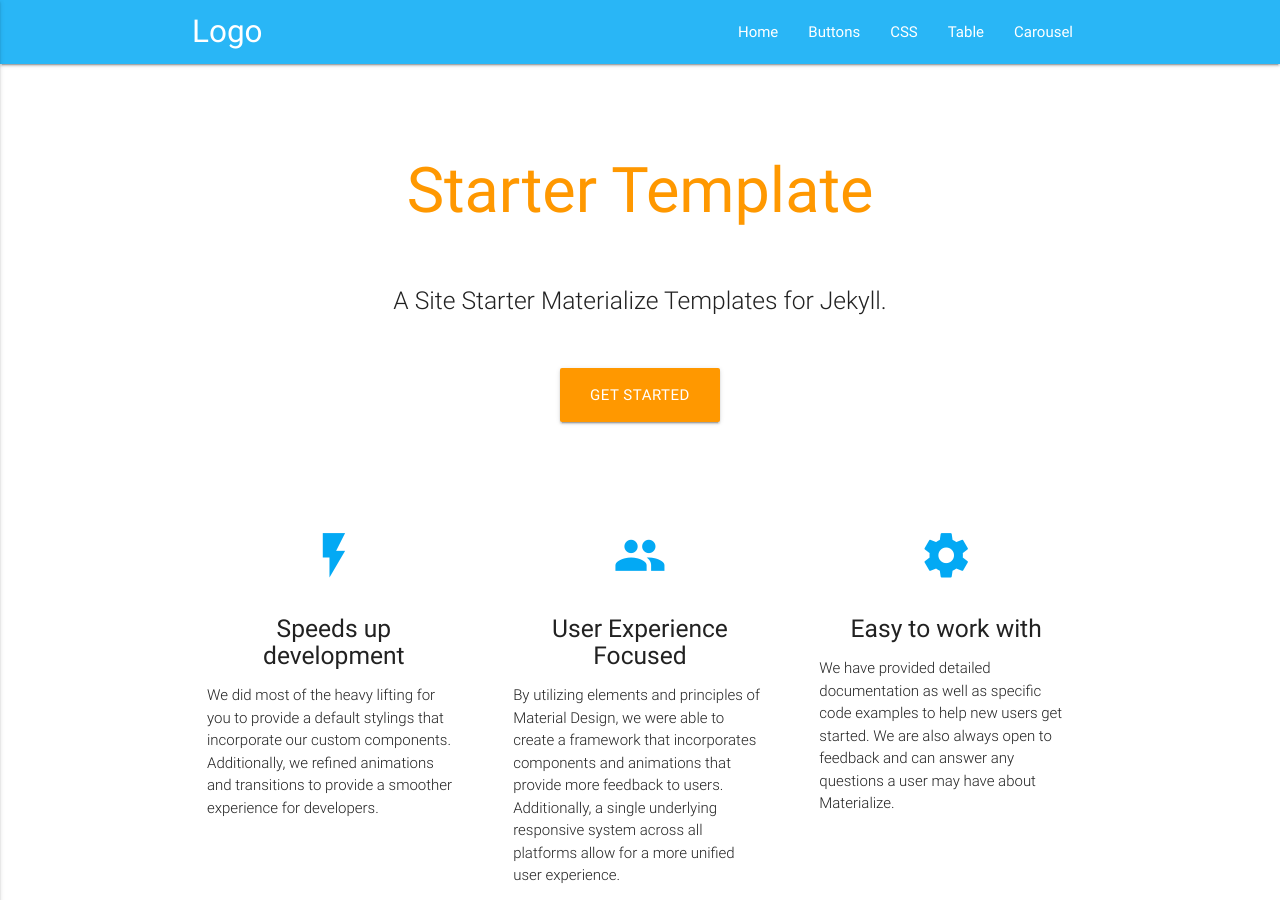
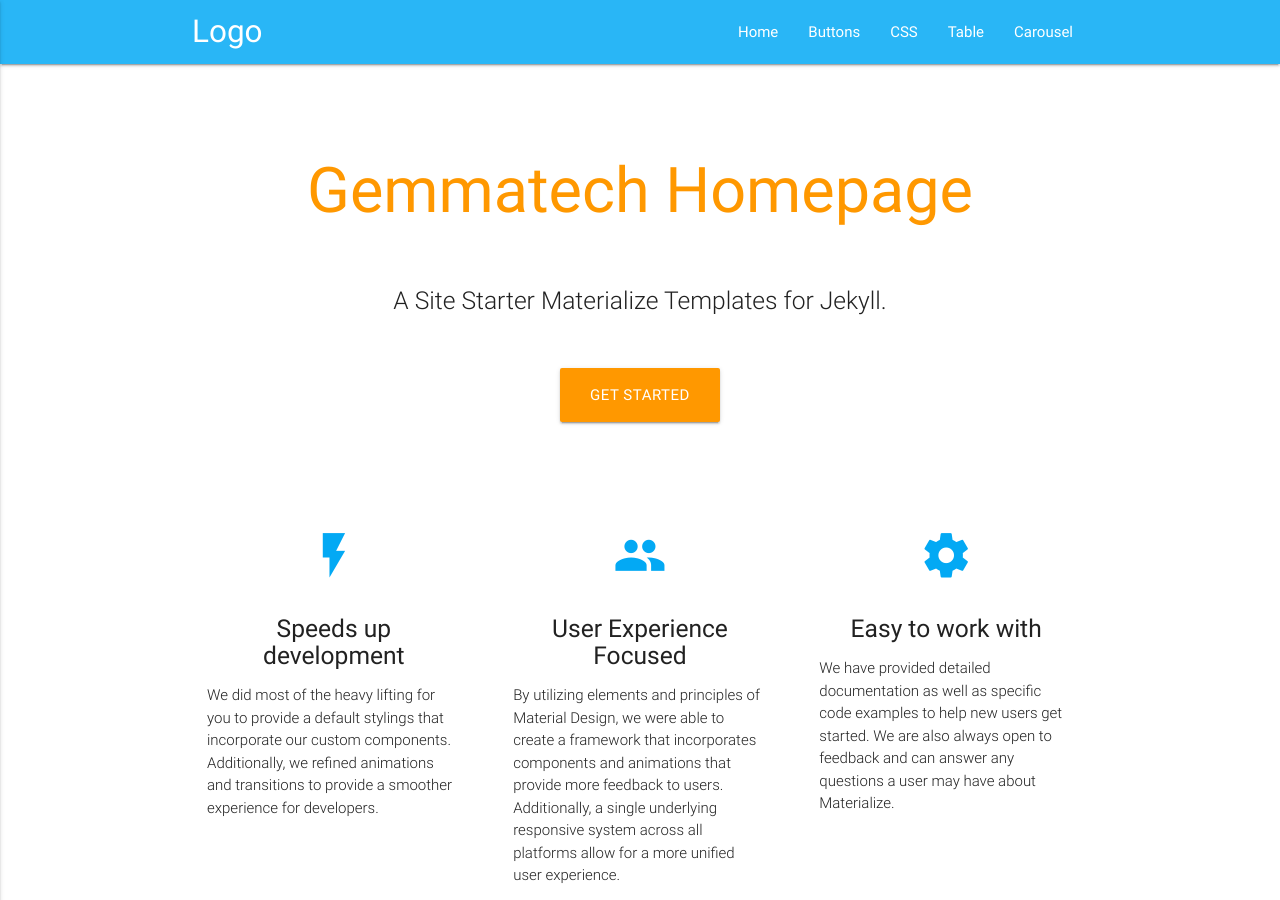
Before and after one commit to gemmatech/gemmatech.github.io, a Jekyll site: the page built from index.md, in a window 1280 px wide and 900 px high. Built offline with Jekyll 4.4.1, drawn with Linux system fonts in a browser that asks for light colours; part of the change alters nothing that is shown.

Commit message:
Update _config.yml

```diff
--- a/_config.yml
+++ b/_config.yml
@@ -1,11 +1,11 @@
-title: Starter Template
-author: Panoramedia
-email: panoramedia@gmail.com
+title: Gemmatech Homepage
+author: Anna Kang
+email: anna.kang@gemmatech.co.kr
 description: > # this means to ignore newlines until "baseurl:"
-  A Site Starter Materialize Templates for Jekyll
+  Welcome to Gemmatech
 
-twitter_username: macrod68
-github_username:  macrod68
+twitter_username: gemmatech
+github_username:  gemmatech
 
 sass:
     style: compressed
```
